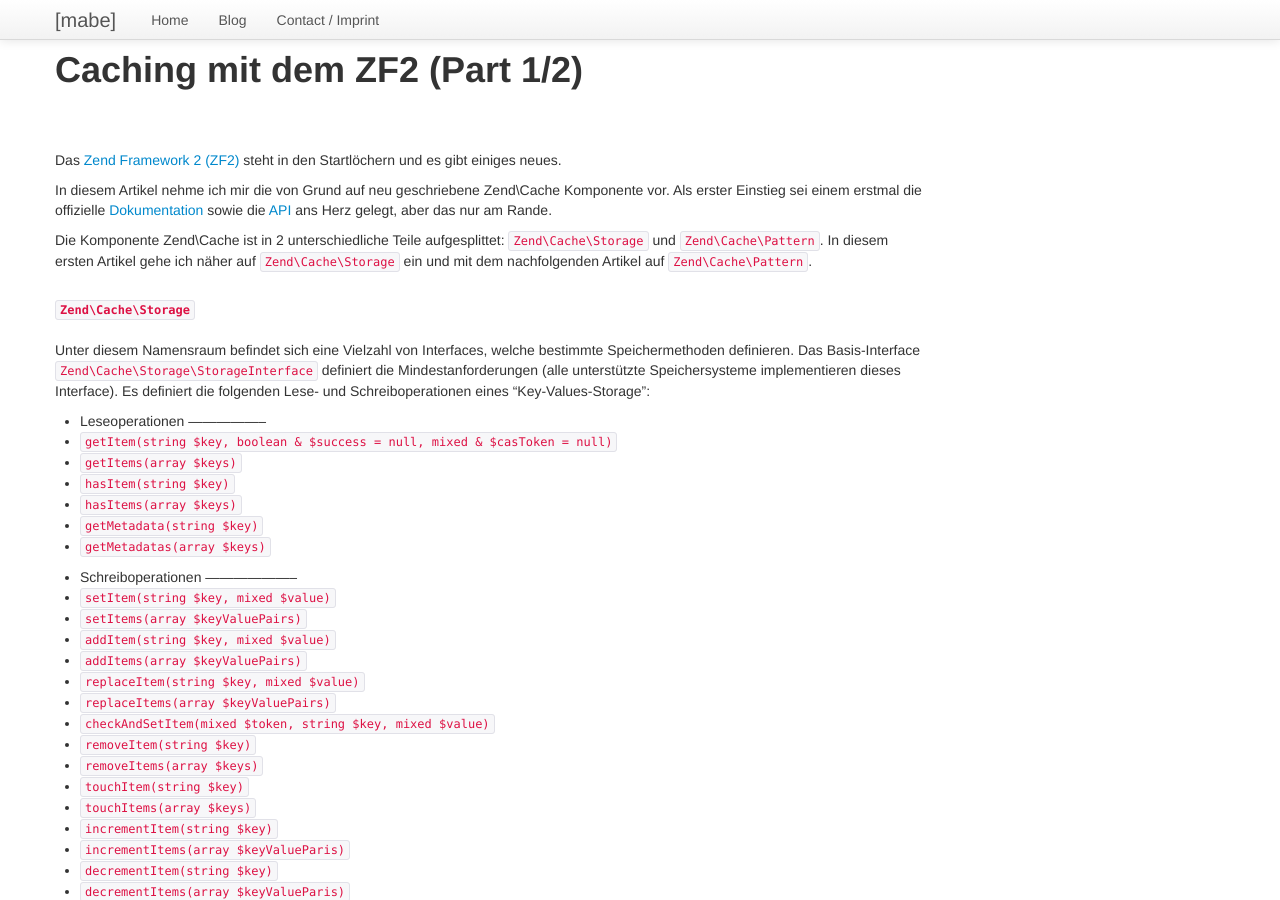
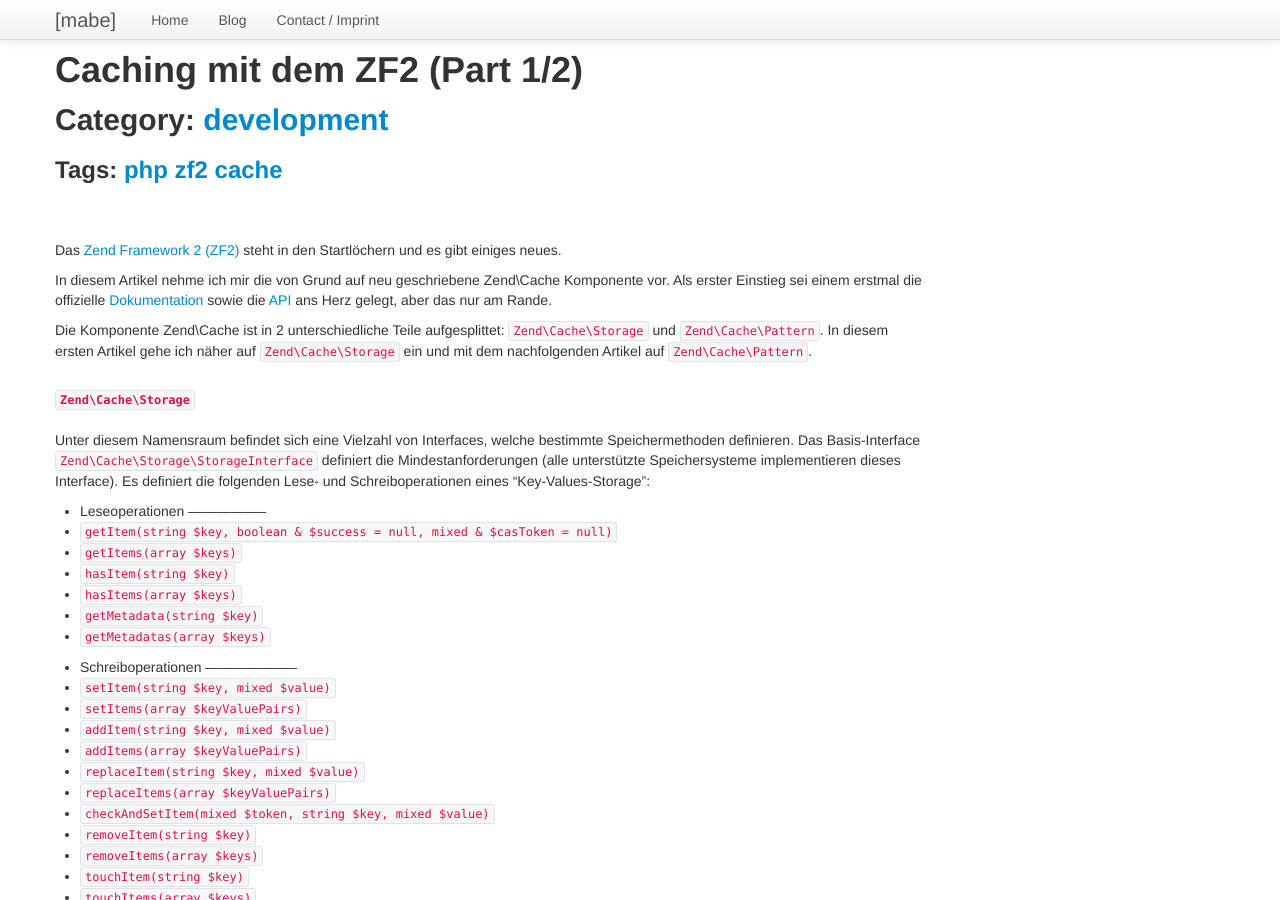
Before and after one commit to marc-mabe/marc-mabe.github.com, a Jekyll site: the page built from _posts/2012-08-29-caching-mit-dem-zf2-part1.md, in a window 1280 px wide and 900 px high. Built offline with Jekyll 4.4.1, drawn with Linux system fonts in a browser that asks for light colours.

Commit message:
abstraction

```diff
--- /dev/null
+++ b/_includes/follow-me.html
@@ -0,0 +1,7 @@
+<section class="followMe">
+	<h1><img width="32" height="32" src="/assets/img/icons-32x32/feed.png" alt=""> Follow me</h1>
+	<ul>
+		<li><a href="/rss.xml" title="RSS Feed">RSS</a></li>
+		<li><a href="/atom.xml" title="Atom Feed">Atom</a></li>
+	</ul>
+</section>
--- a/_includes/nav.html
+++ b/_includes/nav.html
@@ -1,4 +1,4 @@
-<div class="navbar navbar-fixed-top">
+<nav class="navbar navbar-fixed-top">
 	<div class="navbar-inner">
 		<div class="container">
 			<a href="/index.html" class="brand">[mabe]</a>
@@ -17,4 +17,4 @@
 			</div>
 		</div>
 	</div>
-</div>
+</nav>
--- a/_layouts/default.html
+++ b/_layouts/default.html
@@ -26,7 +26,6 @@
 <header id="overview" class="jumbotron subhead">
 	<div class="container">
 		<h1>{{ page.title }}</h1>
-		{% if page.subtitle %}<p class="lead">{{ page.subtitle }}</p>{% endif %}
 	</div>
 </header>
 {% endif %}
@@ -41,32 +40,18 @@
 
 <footer class="footer">
 	<div class="container">
-		<div class="span3">
+		<div class="span5">
 			{% include tagcloud.html %}
 		</div>
-		<div class="span5">
+		<div class="span3">
 			{% include get-in-touch.html %}
 		</div>
 		<div class="span3">
-			<h1><img width="32" height="32" src="/assets/img/icons-32x32/feed.png" alt=""> Follow me</h1>
-			<ul>
-				<li><a href="/rss.xml" title="RSS Feed">RSS</li>
-				<li><a href="/atom.xml" title="Atom Feed">Atom</a></li>
-			</ul>
+			{% include follow-me.html %}
 		</div>
 	</div>
 </footer>
 
-<script type="text/javascript">
-  var _gaq = _gaq || [];
-  _gaq.push(['_setAccount', 'UA-34447207-1']);
-  _gaq.push(['_setDomainName', 'marc-bennewitz.de']);
-  _gaq.push(['_trackPageview']);
-  (function(d) {
-    var ga = d.createElement('script'); ga.type = 'text/javascript'; ga.async = true;
-    ga.src = ('https:' == d.location.protocol ? 'https://ssl' : 'http://www') + '.google-analytics.com/ga.js';
-    var s = d.getElementsByTagName('script')[0]; s.parentNode.insertBefore(ga, s);
-  })(document);
-</script>
+{% include analytics.html %}
 </body>
 </html>
--- a/_layouts/post.html
+++ b/_layouts/post.html
@@ -1,22 +1,59 @@
 ---
-layout: default
-archive: active
+blog: active
 ---
+<!DOCTYPE html>
+<html>
+<head>
+<meta http-equiv="content-type" content="text/html; charset=utf-8">
+<title>{% if page.title %}{{ page.title }} - mabe{%else%}mabe{% endif %}</title>
+<link rel="stylesheet" href="/assets/css/bootstrap.css">
+<link rel="stylesheet" href="/assets/css/bootstrap-responsive.css">
+<link rel="stylesheet" href="/assets/css/mabe.css">
+<link rel="alternate" type="application/rss+xml" title="RSS Feed for www.marc-bennewitz.de" href="/rss.xml" />
+<link rel="alternate" type="application/atom+xml" title="Atom Feed for www.marc-bennewitz.de" href="/atom.xml" />
 
+<!-- html5shim.googlecode.com -->
+<!--[if lt IE 9]><script>
+(function(l,f){function m(){var a=e.elements;return"string"==typeof a?a.split(" "):a}function i(a){var b=n[a[o]];b||(b={},h++,a[o]=h,n[h]=b);return b}function p(a,b,c){b||(b=f);if(g)return b.createElement(a);c||(c=i(b));b=c.cache[a]?c.cache[a].cloneNode():r.test(a)?(c.cache[a]=c.createElem(a)).cloneNode():c.createElem(a);return b.canHaveChildren&&!s.test(a)?c.frag.appendChild(b):b}function t(a,b){if(!b.cache)b.cache={},b.createElem=a.createElement,b.createFrag=a.createDocumentFragment,b.frag=b.createFrag();
+a.createElement=function(c){return!e.shivMethods?b.createElem(c):p(c,a,b)};a.createDocumentFragment=Function("h,f","return function(){var n=f.cloneNode(),c=n.createElement;h.shivMethods&&("+m().join().replace(/\w+/g,function(a){b.createElem(a);b.frag.createElement(a);return'c("'+a+'")'})+");return n}")(e,b.frag)}function q(a){a||(a=f);var b=i(a);if(e.shivCSS&&!j&&!b.hasCSS){var c,d=a;c=d.createElement("p");d=d.getElementsByTagName("head")[0]||d.documentElement;c.innerHTML="x<style>article,aside,figcaption,figure,footer,header,hgroup,nav,section{display:block}mark{background:#FF0;color:#000}</style>";
+c=d.insertBefore(c.lastChild,d.firstChild);b.hasCSS=!!c}g||t(a,b);return a}var k=l.html5||{},s=/^<|^(?:button|map|select|textarea|object|iframe|option|optgroup)$/i,r=/^(?:a|b|code|div|fieldset|h1|h2|h3|h4|h5|h6|i|label|li|ol|p|q|span|strong|style|table|tbody|td|th|tr|ul)$/i,j,o="_html5shiv",h=0,n={},g;(function(){try{var a=f.createElement("a");a.innerHTML="<xyz></xyz>";j="hidden"in a;var b;if(!(b=1==a.childNodes.length)){f.createElement("a");var c=f.createDocumentFragment();b="undefined"==typeof c.cloneNode||
+"undefined"==typeof c.createDocumentFragment||"undefined"==typeof c.createElement}g=b}catch(d){g=j=!0}})();var e={elements:k.elements||"abbr article aside audio bdi canvas data datalist details figcaption figure footer header hgroup mark meter nav output progress section summary time video",shivCSS:!1!==k.shivCSS,supportsUnknownElements:g,shivMethods:!1!==k.shivMethods,type:"default",shivDocument:q,createElement:p,createDocumentFragment:function(a,b){a||(a=f);if(g)return a.createDocumentFragment();
+for(var b=b||i(a),c=b.frag.cloneNode(),d=0,e=m(),h=e.length;d<h;d++)c.createElement(e[d]);return c}};l.html5=e;q(f)})(this,document);
+</script><![endif]-->
+</head>
+<body data-spy="scroll" data-target=".subnav" data-offset="50">
+
+{% include nav.html %}
+
+<header id="overview" class="jumbotron subhead">
+	<div class="container">
+		<h1>{{ page.title }}</h1>
+
+		{% if page.categories %}
+		<h2>
+		{% if page.categories.size > 1 %}Categories:{% else %}Category:{% endif %}
+		{% for category in page.categories %}
+			<a href="/sitemap.html#category-{{category}}">{{category}}</a>
+		{% endfor %}
+		</h2>
+		{% endif %}
+
+		{% if page.tags %}
+		<h3>Tags:
+		{% for tag in page.tags %}
+			<a href="/sitemap.html#tag-{{tag}}">{{tag}}</a>
+		{% endfor %}
+		</h3>
+		{% endif %}
+	</div>
+</header>
+
+<div class="container">
 	<div class="row">
 		<div class="span9">
-        <p id="post">
-            {{ content }}
-
-<!--
-            {% for tag in page.tags %}
-                <span><i class="icon-tag"></i><a href="/tag-{{ tag }}.html">{{ tag }}</a></span>
-            {% endfor %}
--->
-        </p>
+			<article>{{ content }}</article>
 		</div>
 	</div>
-
 	<div class="row" id="related">
 		<div class="span9">
 			<h3>Related Posts</h3>
@@ -27,3 +64,22 @@
 			</ul>
 		</div>
 	</div>
+</div>
+
+<footer class="footer">
+	<div class="container">
+		<div class="span5">
+			{% include tagcloud.html %}
+		</div>
+		<div class="span3">
+			{% include get-in-touch.html %}
+		</div>
+		<div class="span3">
+			{% include follow-me.html %}
+		</div>
+	</div>
+</footer>
+
+{% include analytics.html %}
+</body>
+</html>
```
Also changed, not shown: _includes/analytics.html (added, +11 -0 lines). Lines whose indentation alone changed are shown as unchanged.
